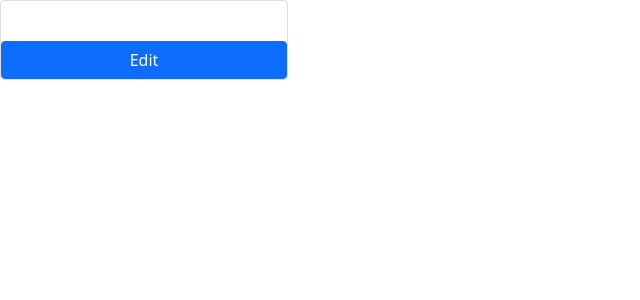
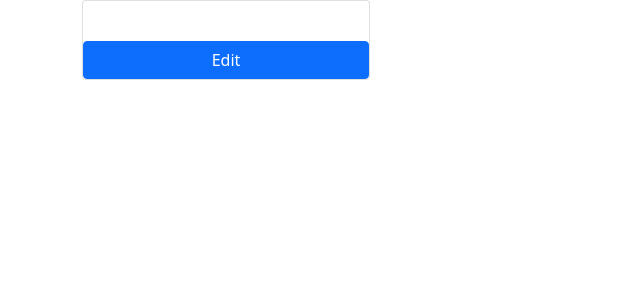
Before and after one commit to Rekets/Ledger, a Django app: template templates/user.html in a window 1280 px wide. Shown: the part 56-356 px from the top of the page, without its empty margins (0-640 px from the left). Run offline with Django 3.2, Linux system fonts and the light colour scheme; the template is opened without the code that fills it, so the values that code supplies are empty.

Commit message:
fix visual

```diff
--- a/templates/edit_user.html
+++ b/templates/edit_user.html
@@ -3,7 +3,7 @@
 {% block content %}
     <form method="post">
         {% csrf_token %}
-        <div class="col4">
+        <div class="container">
             <div class="mb-3">
                 <label for="first_name" class="form-label">First name</label>
                 <input name="first_name" type="text"
--- a/templates/user.html
+++ b/templates/user.html
@@ -1,7 +1,7 @@
 {% extends 'base.html' %}
 
 {% block content %}
-    <div class="col4">
+    <div class="container">
         <div class="card" style="width: 18rem;">
 
 
```
Also changed, not shown: templates/users.html (+7 -3 lines).
